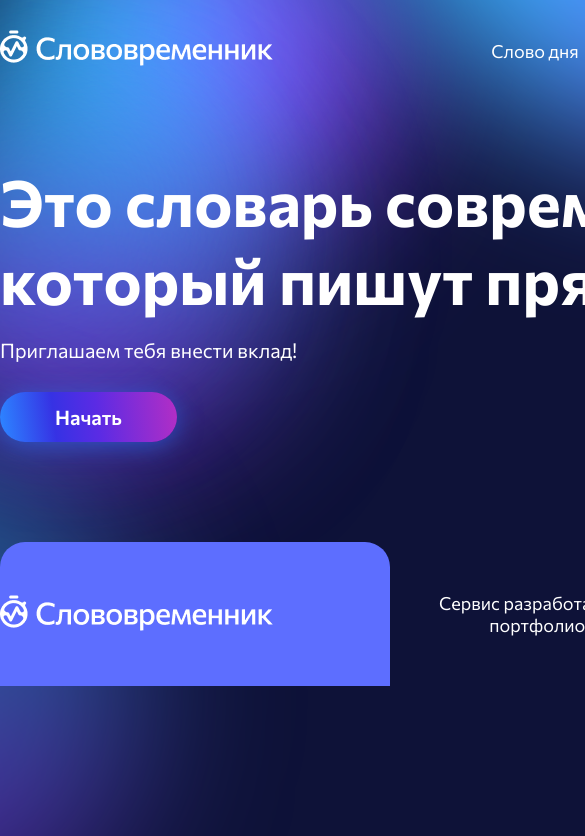
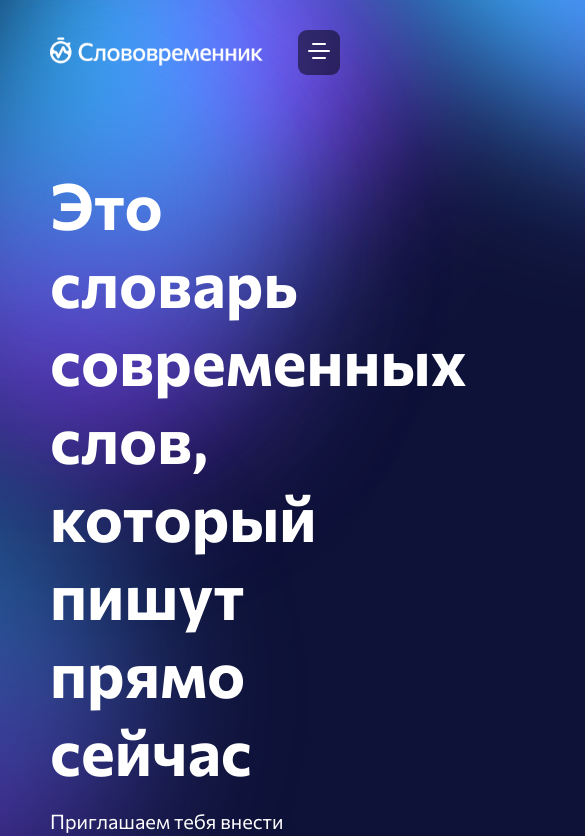
Before and after one commit to StKir/slovovremennik, a Next.js app: page / in a window 390 px wide. Shown: the top 836 px of the page, 585 px wide, since content can reach past the window. Built offline with nearby package versions, Linux system fonts and the light colour scheme.

Commit message:
adaptive header menu

```diff
--- a/src/components/ui/header/Header.tsx
+++ b/src/components/ui/header/Header.tsx
@@ -1,19 +1,23 @@
-import { FC } from 'react';
+import { FC, useState } from 'react';
 import styles from './header.module.scss';
 import Link from 'next/link';
 import Image from 'next/image';
 import { useRouter } from 'next/router';
 import Logo from '@/assets/imgs/logo.png';
 import { pages } from '@/components/pages';
+import menuIcon from '@/assets/imgs/menuMobileIcon.svg';
+import menuIconClose from '@/assets/imgs/menuMobileIconClose.svg';
+import { AnimatePresence, motion } from 'framer-motion';
 
 const Header: FC = () => {
+	const [menuMobile, setMenuMobile] = useState<boolean>(false);
 	const { pathname } = useRouter();
 	return (
 		<header className={styles.header}>
 			<div className='container'>
 				<nav className={styles.nav_wrapper}>
 					<Link href={'/'}>
-						<Image src={Logo} alt='Logo' />
+						<Image className={styles.logo} src={Logo} alt='Logo' />
 					</Link>
 					<ul className={styles.nav_links}>
 						{pages.map((el) => (
@@ -28,10 +32,62 @@ const Header: FC = () => {
 						))}
 					</ul>
 					<button className={styles.sign_in}>Войти</button>
+					<motion.div
+						className={styles.mobile_menu}
+						whileTap={{ backgroundColor: '#000', scale: 0.9 }}
+						onClick={() => setMenuMobile(menuMobile ? false : true)}
+					>
+						<Image src={menuMobile ? menuIconClose : menuIcon} alt='menuIcon' />
+					</motion.div>
 				</nav>
+				<AnimatePresence>
+					{menuMobile && <MobileMenu pathname={pathname} />}
+				</AnimatePresence>
 			</div>
 		</header>
 	);
 };
 
+type TMobileMenuProps = { pathname: string };
+
+const MobileMenu: FC<TMobileMenuProps> = (props) => {
+	return (
+		<motion.div
+			initial={{ height: 0, padding: 0 }}
+			animate={{ height: 'auto', padding: 20 }}
+			exit={{ height: 0, opacity: 0 }}
+			transition={{ duration: 0.8 }}
+			className={styles.mobile_navBar}
+		>
+			<ul className={styles.nav_links}>
+				{pages.map((el) => (
+					<motion.li
+						key={el.id}
+						initial={{ opacity: 0, y: -20 }}
+						animate={{ opacity: 1, y: 0 }}
+						exit={{ opacity: 0, y: -20 }}
+						transition={{ duration: 0.8 }}
+					>
+						<Link
+							className={props.pathname === el.href ? styles.active_link : ''}
+							href={el.href}
+						>
+							{el.title}
+						</Link>
+					</motion.li>
+				))}
+				<motion.button
+					initial={{ opacity: 0, y: 20 }}
+					animate={{ opacity: 1, y: 0 }}
+					exit={{ opacity: 0, y: 20 }}
+					transition={{ duration: 0.7 }}
+					className={styles.sign_in}
+				>
+					Войти
+				</motion.button>
+			</ul>
+		</motion.div>
+	);
+};
+
 export default Header;
--- a/src/components/ui/header/header.module.scss
+++ b/src/components/ui/header/header.module.scss
@@ -4,6 +4,10 @@
 	.nav_wrapper {
 		display: flex;
 		justify-content: space-between;
+		align-items: center;
+		.mobile_menu {
+			display: none;
+		}
 		.nav_links {
 			display: flex;
 			gap: 30px;
@@ -24,7 +28,39 @@
 				font-weight: 600;
 			}
 		}
+		@media screen and (max-width: 1200px) {
+			.nav_links {
+				gap: 15px;
+				a {
+					font-size: 16px;
+					line-height: 20px;
+				}
+			}
+			.logo {
+				width: 243px;
+				height: 33px;
+			}
+		}
+		@media screen and (max-width: 768px) {
+			.nav_links {
+				display: none;
+			}
+			.sign_in {
+				display: none;
+			}
+			.mobile_menu {
+				display: block;
+				padding: 13px 10px;
+				background: rgba(0, 0, 0, 0.5);
+				border-radius: 9px;
+			}
+			.logo {
+				width: 213px;
+				height: 29px;
+			}
+		}
 	}
+
 	.sign_in {
 		padding: 10px 20px;
 		background: rgba(0, 0, 0, 0.5);
@@ -48,3 +84,26 @@
 	padding: 5px 10px;
 	border-radius: 25px;
 }
+
+.mobile_navBar {
+	background: rgba(0, 0, 0, 0.5);
+	backdrop-filter: blur(6px);
+	border-radius: 8px;
+	padding: 20px 30px;
+	position: absolute;
+	width: inherit;
+	.nav_links {
+		display: flex;
+		flex-direction: column;
+		justify-content: center;
+		align-items: center;
+		gap: 15px;
+		list-style-type: none;
+	}
+	li {
+		a {
+			color: #ffffff;
+			text-decoration: none;
+		}
+	}
+}
--- a/src/styles/globals.scss
+++ b/src/styles/globals.scss
@@ -36,3 +36,23 @@ h2 {
 	line-height: 49px;
 	color: #ffffff;
 }
+
+@media screen and (max-width: 1200px) {
+	.container {
+		width: 720px;
+		margin: 0 auto;
+	}
+	section {
+		margin-bottom: 70px;
+	}
+}
+
+@media screen and (max-width: 768px) {
+	.container {
+		width: 290px;
+		margin: 0 auto;
+	}
+	section {
+		margin-bottom: 40px;
+	}
+}
```
Also changed, not shown: src/assets/imgs/menuMobileIcon.svg (added), src/assets/imgs/menuMobileIconClose.svg (added).
